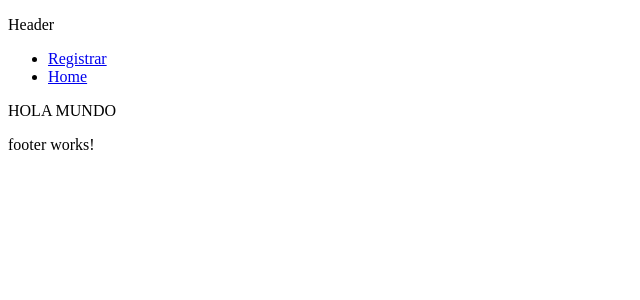
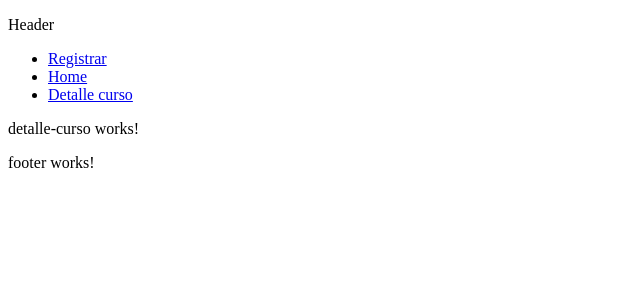
Before and after one commit to unlam-tec-web/20231erCuatGrupo2, an Angular app: page /detalle-curso in a window 1280 px wide. Before the commit this address led to /home. Shown: the top 300 px of the page, without its empty margins (0-640 px from the left). Built offline with nearby package versions, Linux system fonts and the light colour scheme.

Commit message:
detalle-curso

```diff
--- a/angular.json
+++ b/angular.json
@@ -94,5 +94,8 @@
         }
       }
     }
+  },
+  "cli": {
+    "analytics": false
   }
 }
--- a/src/app/app.module.ts
+++ b/src/app/app.module.ts
@@ -9,6 +9,7 @@ import {APP_ROUTING} from './app.routes'
 import {RouterOutlet} from "@angular/router";
 import { FooterComponent } from './componentes/comun/footer/footer.component';
 import { RegistrarComponent } from './componentes/registrar/registrar.component';
+import { DetalleCursoComponent } from './componentes/detalle-curso/detalle-curso.component';
 
 @NgModule({
   declarations: [
@@ -17,6 +18,7 @@ import { RegistrarComponent } from './componentes/registrar/registrar.component'
     HomeComponent,
     FooterComponent,
     RegistrarComponent,
+    DetalleCursoComponent,
   ],
   imports: [
     BrowserModule,
--- a/src/app/app.routes.ts
+++ b/src/app/app.routes.ts
@@ -2,11 +2,12 @@ import { Component } from '@angular/core';
 import { RouterModule, Routes } from '@angular/router';
 import {HomeComponent} from "./componentes/home/home.component";
 import {RegistrarComponent} from "./componentes/registrar/registrar.component";
-
+import {DetalleCursoComponent} from "./componentes/detalle-curso/detalle-curso.component";
 
 const APP_ROUTES: Routes = [
   { path: 'home', component: HomeComponent },
   { path: 'registrar', component: RegistrarComponent },
+  { path: 'detalle-curso', component: DetalleCursoComponent },
   { path: '**', pathMatch: 'full', redirectTo: 'home'},
 ];
 
--- a/src/app/componentes/comun/navbar/navbar.component.html
+++ b/src/app/componentes/comun/navbar/navbar.component.html
@@ -8,5 +8,8 @@
   <li class="nav-item" routerLinkActive="active">
     <a class="nav-link" [routerLink]="['home']">Home</a>
   </li>
+  <li class="nav-item" routerLinkActive="active">
+    <a class="nav-link" [routerLink]="['detalle-curso']">Detalle curso</a>
+  </li>
 </ul>
 </div>
--- /dev/null
+++ b/src/app/componentes/detalle-curso/detalle-curso.component.html
@@ -0,0 +1 @@
+<p>detalle-curso works!</p>
```
Also changed, not shown: src/app/componentes/detalle-curso/detalle-curso.component.ts (added, +10 -0 lines), src/app/componentes/detalle-curso/detalle-curso.component.css (added), 1 other file (tests, documents, lock files or other folders).
